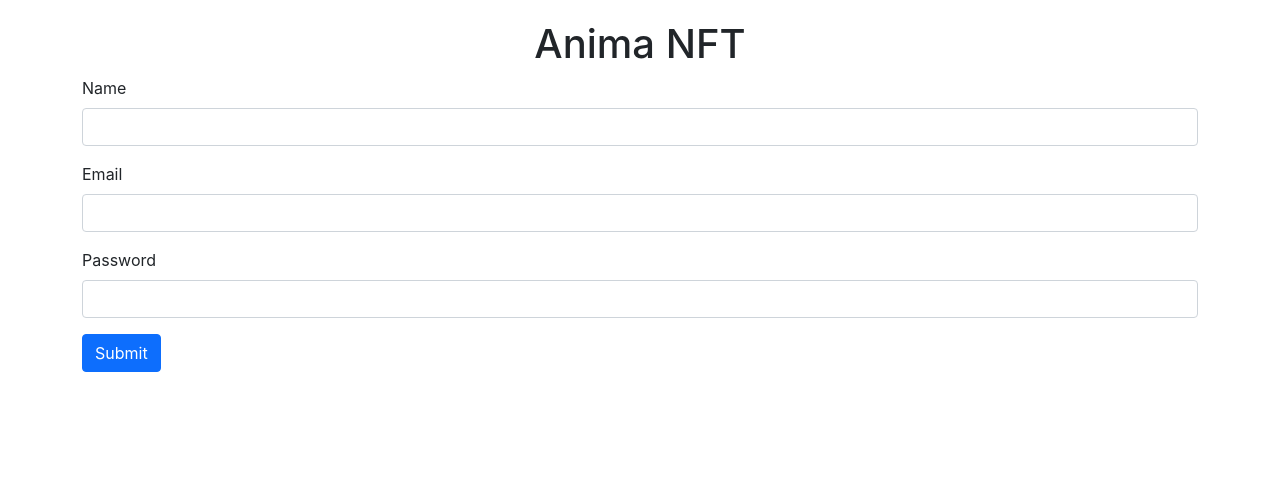
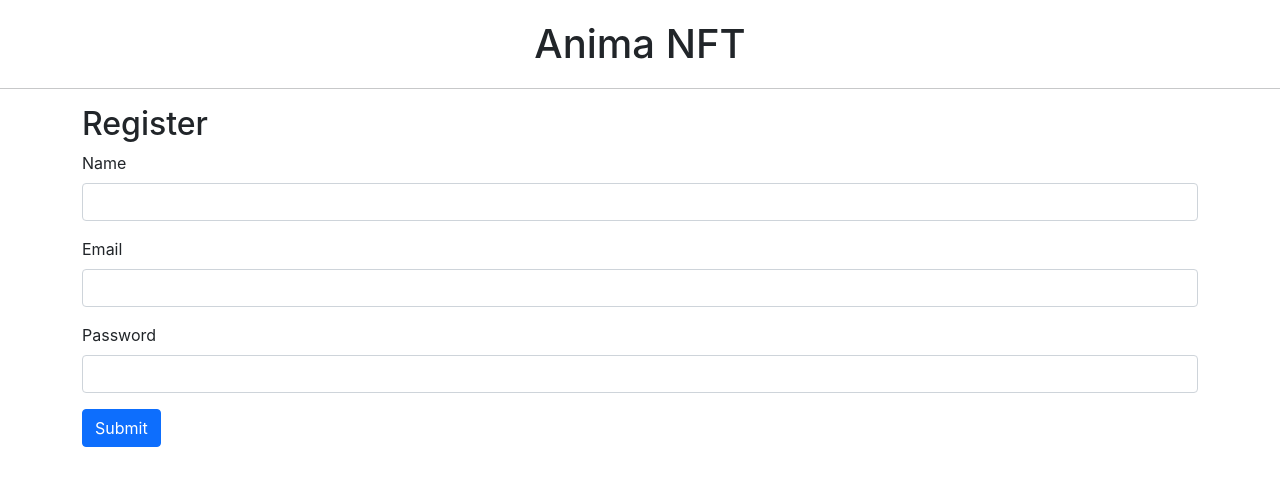
Before and after one commit to efmargareto/Anima-api, a React (Create React App) app: page /register in a window 1280 px wide. Shown: the top 486 px of the page. Built offline with nearby package versions, Linux system fonts and the light colour scheme.

Commit message:
clean code

```diff
--- a/src/App.css
+++ b/src/App.css
@@ -28,6 +28,7 @@
 h1 {
   text-align: center;
   margin-top: 20px;
+  margin-bottom: 20px;
 }
 
 @keyframes App-logo-spin {
--- a/src/App.js
+++ b/src/App.js
@@ -11,6 +11,7 @@ function App() {
   return (
     <div className="App">
       <h1>Anima NFT</h1>
+      <hr></hr>
 
       <Routes>
         <Route path='/login' element={<Login />}></Route>
--- a/src/views/Login/Login.js
+++ b/src/views/Login/Login.js
@@ -12,10 +12,10 @@ const Login = () => {
 	return (
 		<div className='Login'>
 			<div className='container'>
+				<h2>Login</h2>
 
 
 				{/* <form className='Login-form' onSubmit={handleSubmit(onSubmit)}>
-					<h1>Login</h1>
 
 					<InputGroup
 						label='Email'
--- a/src/views/Register/Register.js
+++ b/src/views/Register/Register.js
@@ -35,6 +35,8 @@ const Register = () => {
   return (
     <div className='Register'>
       <div className='container'>
+
+        <h2>Register</h2>
         <form onSubmit={handleSubmit(onSubmit)}>
           <InputGroup
             label='Name'
```
